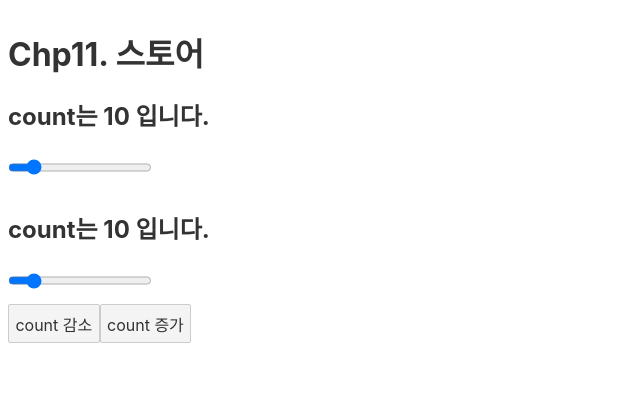
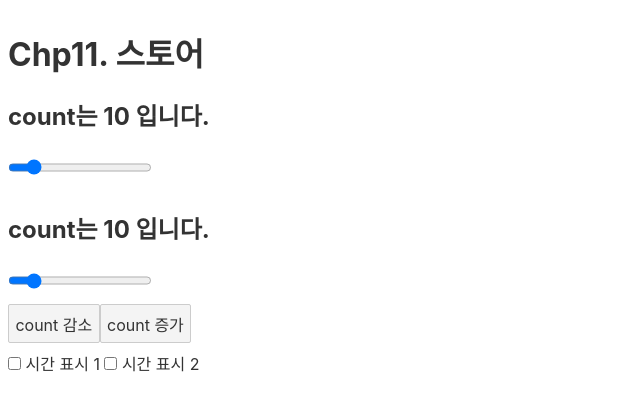
Before and after one commit to zldnlto/Svelte_Tutorial, a Svelte app: page / in a window 1280 px wide. Shown: the top 410 px of the page, without its empty margins (0-640 px from the left). Built offline with nearby package versions, Linux system fonts and the light colour scheme.

Commit message:
Chp11_구독 시작, 종료 동작 확인하기

```diff
--- a/src/Chp11/ReadableStore.svelte
+++ b/src/Chp11/ReadableStore.svelte
@@ -0,0 +1,18 @@
+<script>
+    import Time from "../Chp11/Time.svelte";
+    let flag1 = false;
+    let flag2 = false;
+</script>
+
+<section>
+    <input type="checkbox" bind:checked="{flag1}"> 시간 표시 1
+    <input type="checkbox" bind:checked="{flag2}"> 시간 표시 2
+
+    {#if flag1}
+    <Time />
+    {/if}
+
+    {#if flag2}
+    <Time />
+    {/if}
+</section>
--- a/src/Chp11/store.js
+++ b/src/Chp11/store.js
@@ -15,3 +15,17 @@ export const time = readable(new Date(), function start(set) {
     clearInterval(interval);
   };
 });
+
+// 무기명함수로 작성 가능
+
+export const time2 = readable(new Date(), (set) => {
+  console.log('구독이 시작되었습니다');
+  const interval = setInterval(() => {
+    set(new Date());
+  }, 1000);
+
+  return () => {
+    console.log('모든 구독이 종료되었습니다');
+    clearInterval(interval);
+  };
+});
--- a/src/Container/Chp11.svelte
+++ b/src/Container/Chp11.svelte
@@ -1,8 +1,7 @@
 <script>
   import AutoSubscribe from "../Chp11/AutoSubscribe.svelte";
   import ReadableStore from "../Chp11/ReadableStore.svelte";
-import WritebleStore from "../Chp11/WritebleStore.svelte";
-
+  import WritebleStore from "../Chp11/WritebleStore.svelte";
 
 </script>
 
```
